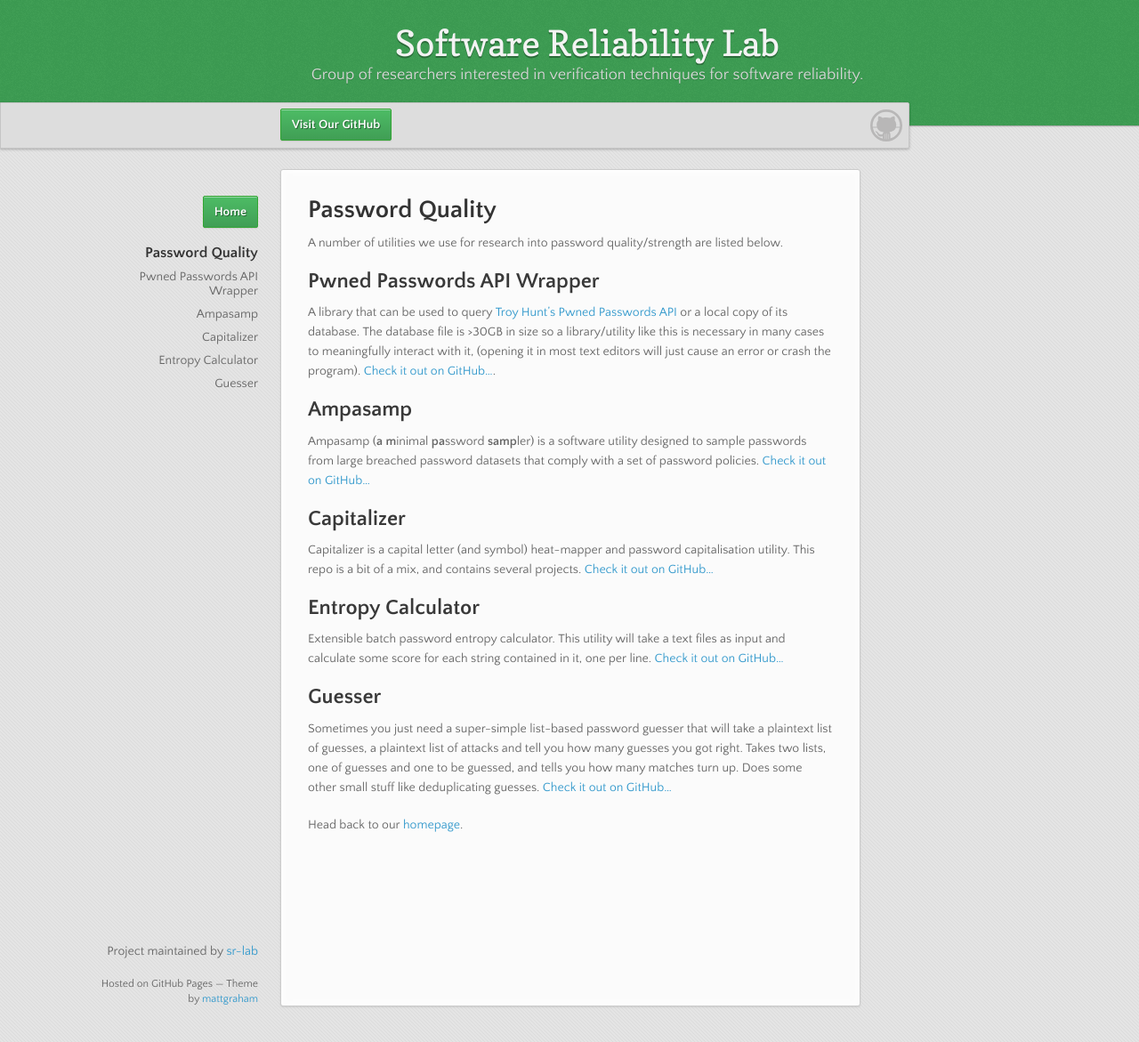
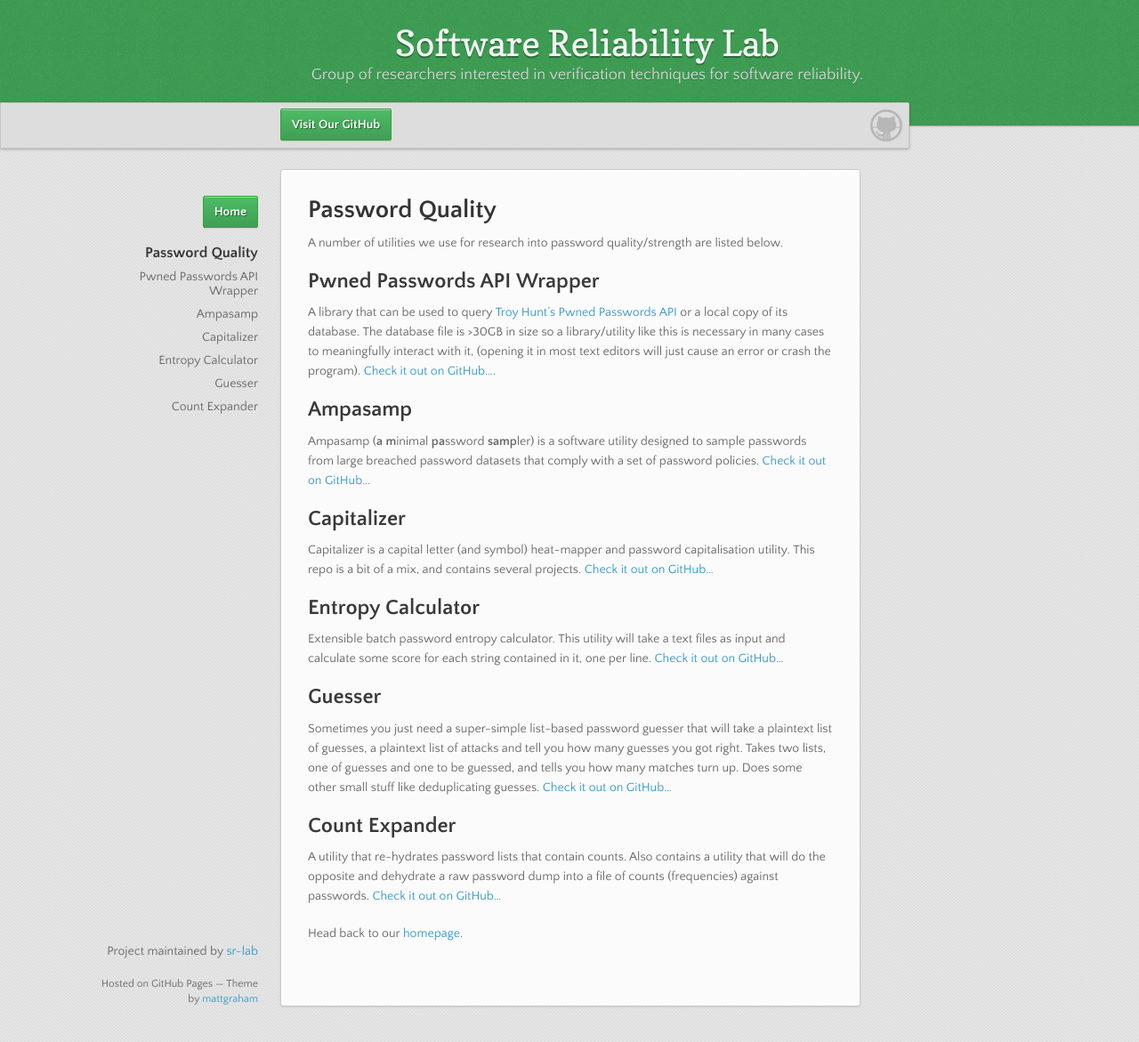
Before and after one commit to sr-lab/sr-lab.github.io.old, a Jekyll site: the page built from password-quality.md, in a window 1280 px wide and 1171 px high. Shown: the whole window at 89% size. Built offline with Jekyll 4.4.1, drawn with Linux system fonts in a browser that asks for light colours; our own code applies the rules of GitHub Pages for plain Markdown files.

Commit message:
Add count expander to page

```diff
--- a/password-quality.md
+++ b/password-quality.md
@@ -20,3 +20,6 @@
 
 ## Guesser
 Sometimes you just need a super-simple list-based password guesser that will take a plaintext list of guesses, a plaintext list of attacks and tell you how many guesses you got right. Takes two lists, one of guesses and one to be guessed, and tells you how many matches turn up. Does some other small stuff like deduplicating guesses. [Check it out on GitHub...](https://github.com/sr-lab/guesser)
+
+## Count Expander
+A utility that re-hydrates password lists that contain counts. Also contains a utility that will do the opposite and dehydrate a raw password dump into a file of counts (frequencies) against passwords. [Check it out on GitHub...](https://github.com/sr-lab/count-expander)
```
